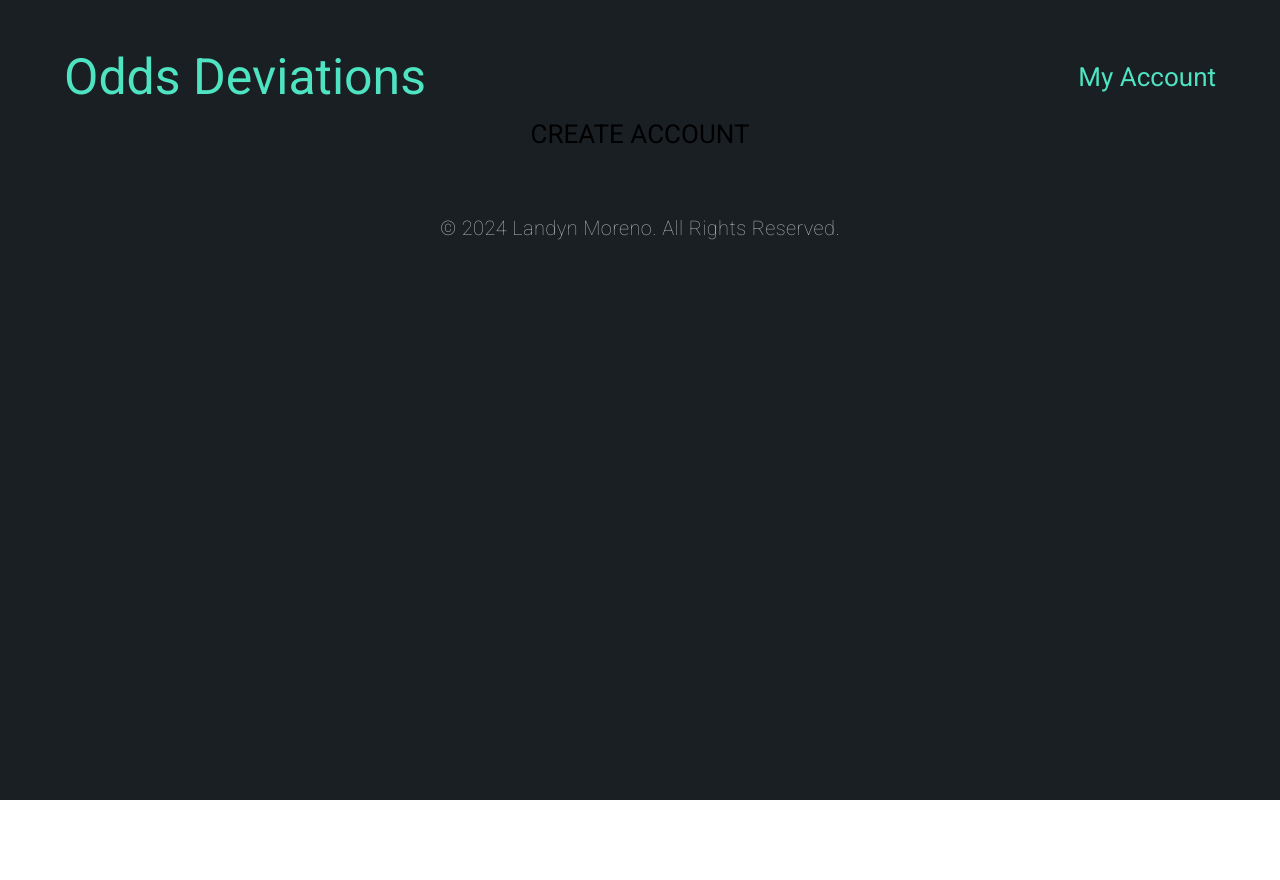
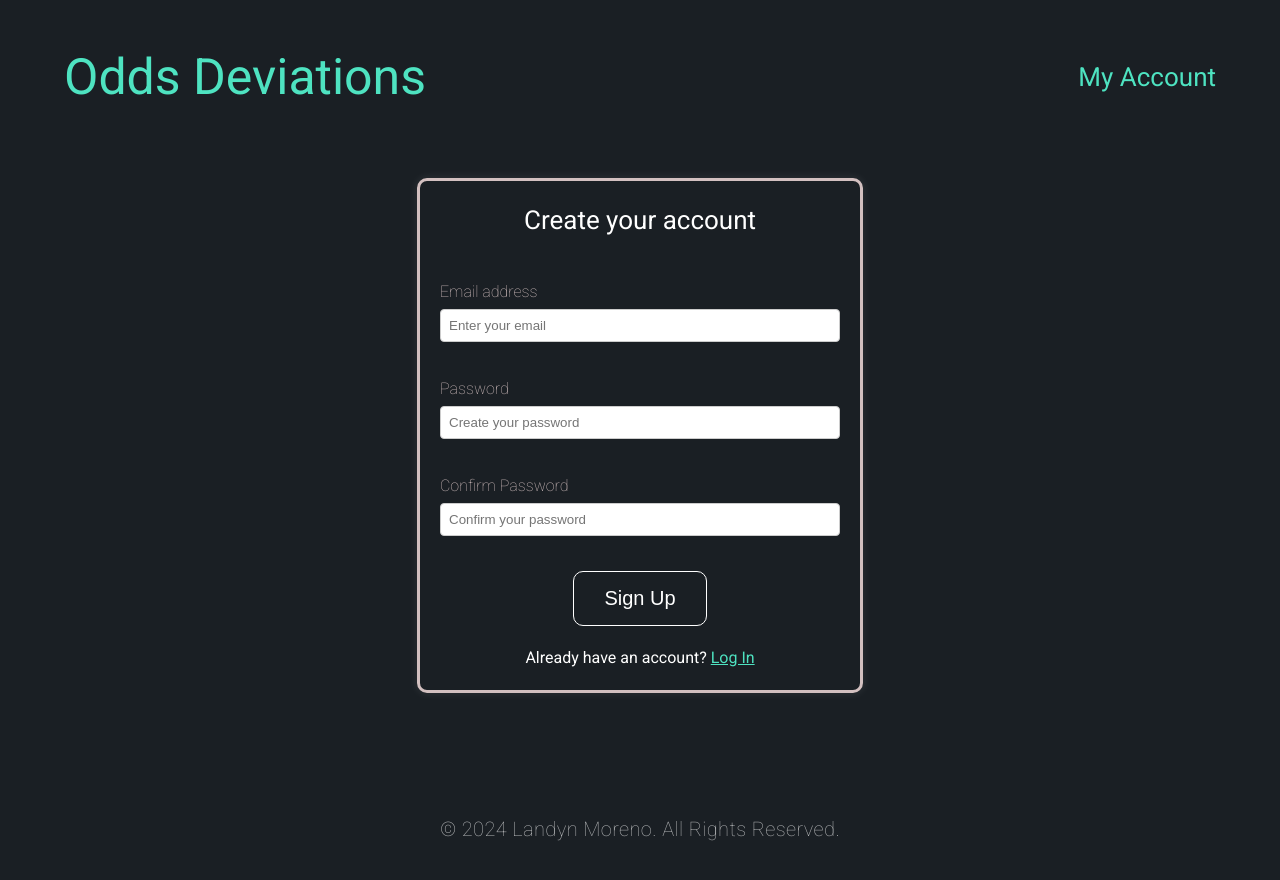
Before and after one commit to LandynMoreno/OddsDeviations, a React (Create React App) app in the folder frontend/: page /CreateAccount in a window 1280 px wide. Shown: the top 880 px of the page. Before the commit the page ends 800 px from the top, so only its background shows below. Built offline with nearby package versions, Linux system fonts and the light colour scheme.

Commit message:
Finished CreateAccount

```diff
--- a/frontend/src/components/Account/CreateAccount/CreateAccount.css
+++ b/frontend/src/components/Account/CreateAccount/CreateAccount.css
@@ -0,0 +1,58 @@
+.create-account-container {
+    display: flex;
+    justify-content: center;
+    align-items: center;
+    height: 80vh;
+}
+
+.create-account-form {
+    width: 100%;
+    max-width: 400px;
+    padding: 20px;
+    text-align: center;
+    border: rgb(211, 192, 192);
+    border-style: solid;
+    box-shadow: 0 0 10px rgba(255, 255, 255, 0.1);
+    border-radius: 10px;
+}
+
+.create-account-form h4 {
+    margin-bottom: 20px;
+    color: white;
+    text-align: center;
+    font-weight: 400;
+}
+
+.inputs-container label {
+    display: block;
+    margin-bottom: 15px;
+}
+
+.inputs-container input[type="text"],
+.inputs-container input[type="password"] {
+    width: 100%;
+    padding: 8px;
+    margin-top: 5px;
+    box-sizing: border-box;
+    border: 1px solid #ccc;
+    border-radius: 4px;
+}
+
+.error-message {
+    color: rgb(211, 192, 192);
+    margin-bottom: 10px;
+    font-size: 1rem;
+    padding-top: 5%;
+}
+
+.login-text {
+    margin-top: 20px;
+    font-size: 0.8rem;
+    color: white;
+}
+
+.login-text span {
+    color: #4ee3c1;
+    text-decoration: underline;
+    cursor: pointer;
+}
--- a/frontend/src/components/Account/CreateAccount/CreateAccount.js
+++ b/frontend/src/components/Account/CreateAccount/CreateAccount.js
@@ -1,81 +1,102 @@
-import { React, useState } from 'react';
+import React, { useState } from 'react';
 import { useNavigate } from 'react-router-dom';
 import './CreateAccount.css';
 
-function CreateAccount () {
-    const [username, setUsername] = useState('');
+function CreateAccount() {
+    const [email, setEmail] = useState('');
     const [password, setPassword] = useState('');
+    const [confirmPassword, setConfirmPassword] = useState('');
     const [errorMessage, setErrorMessage] = useState('');
 
     const navigate = useNavigate();
 
-    function handleUsernameChange (event) {
-      setUsername(event.target.value);
+    function handleEmailChange(event) {
+        setEmail(event.target.value);
     };
 
-    function handlePasswordChange (event) {
+    function handlePasswordChange(event) {
         setPassword(event.target.value);
     };
 
-    function handleSignUp () {
-      navigate('/CreateAccount');
+    function handleConfirmPasswordChange(event) {
+        setConfirmPassword(event.target.value);
     };
 
-    function isValidPassword (password) {
-        // Regular expression to match the criteria
+    const isValidPassword = (password) => {
         const passwordRegex = /^(?=.*[a-z])(?=.*[A-Z])(?=.*\d)(?=.*[@$!%*?&])[A-Za-z\d@$!%*?&]{8,}$/;
         return passwordRegex.test(password);
     };
 
-    async function handleLogin () {
-        if (!username || !password) {
-          setErrorMessage('Please enter both username/email and password.');
+    async function handleCreateAccount() {
+        if (!email || !password || !confirmPassword) {
+            setErrorMessage('Please fill in all fields.');
+            return;
+        }
+
+        if (password !== confirmPassword) {
+            setErrorMessage('Passwords do not match.');
             return;
         }
 
         if (!isValidPassword(password)) {
             setErrorMessage(
-            'Invalid Password, password must be at least 8 characters long with the criteria of at least one lowercase letter, one uppercase letter, one digit, and one special character.'
+                'Password must be at least 8 characters long and include at least one lowercase letter, one uppercase letter, one digit, and one special character.'
             );
             return;
         }
 
-        setErrorMessage(''); // Clear any previous error messages
+        setErrorMessage('');
 
         try {
-          const accountData = username.includes('@')
-            ? { email: username, password }
-            : { username, password };
-
-          console.log(accountData);
-
-          const response = await fetch('http://localhost:8080/accounts/login', {
+            const accountData = { email: email, password: password };
+            const response = await fetch('http://localhost:8080/accounts/create', {
                 method: 'POST',
-            headers: {
-              'Content-Type': 'application/json',
-            },
+                headers: { 'Content-Type': 'application/json' },
                 body: JSON.stringify(accountData),
             });
 
             if (response.ok) {
-            console.log('Account Logged In Successfully!');
-            setUsername('');
-            setPassword('');
-            navigate('/account');
+                console.log('Account Created Successfully!');
+                navigate('/login');
             } else {
-            throw new Error(
-              'An error occurred while logging into the account or the account does not exist.'
-            );
+                throw new Error('An error occurred while creating the account.');
             }
         } catch (error) {
-          console.error('Error Logging into account:', error);
+            console.error('Error creating account:', error);
             setErrorMessage(error.message);
         }
     };
 
     return (
         <div className="create-account-container">
-            CREATE ACCOUNT
+            <form onSubmit={(e) => e.preventDefault()} className="create-account-form">
+                <h4>Create your account</h4>
+
+                <div className="inputs-container">
+                    <label htmlFor="email">
+                        Email address
+                        <input type="text" id="email" value={email} onChange={handleEmailChange} placeholder="Enter your email" />
+                    </label>
+
+                    <label htmlFor="password">
+                        Password
+                        <input type="password" id="password" value={password} onChange={handlePasswordChange} placeholder="Create your password" />
+                    </label>
+
+                    <label htmlFor="confirm-password">
+                        Confirm Password
+                        <input type="password" id="confirm-password" value={confirmPassword} onChange={handleConfirmPasswordChange} placeholder="Confirm your password" />
+                    </label>
+                </div>
+
+                <button type="submit" onClick={handleCreateAccount}>Sign Up</button>
+
+                {errorMessage && <div className="error-message">{errorMessage}</div>}
+
+                <div className="login-text">
+                    Already have an account? <span onClick={() => navigate('/login')}>Log In</span>
+                </div>
+            </form>
         </div>
     );
 }
--- a/frontend/src/components/Account/Login/Login.js
+++ b/frontend/src/components/Account/Login/Login.js
@@ -1,33 +1,34 @@
-import { React, useState } from 'react';
+import React, { useState } from 'react';
 import { useNavigate } from 'react-router-dom';
 import './Login.css';
 
-function Login () {
+function Login() {
     const [username, setUsername] = useState('');
     const [password, setPassword] = useState('');
     const [errorMessage, setErrorMessage] = useState('');
+    const [showModal, setShowModal] = useState(false);
+    const [emailForReset, setEmailForReset] = useState('');
 
     const navigate = useNavigate();
 
-    function handleUsernameChange (event) {
+    const handleUsernameChange = (event) => {
         setUsername(event.target.value);
     };
 
-    function handlePasswordChange (event) {
+    const handlePasswordChange = (event) => {
         setPassword(event.target.value);
     };
 
-    function handleSignUp () {
+    const handleSignUp = () => {
         navigate('/CreateAccount');
     };
 
-    function isValidPassword (password) {
-        // Regular expression to match the criteria
+    const isValidPassword = (password) => {
         const passwordRegex = /^(?=.*[a-z])(?=.*[A-Z])(?=.*\d)(?=.*[@$!%*?&])[A-Za-z\d@$!%*?&]{8,}$/;
         return passwordRegex.test(password);
     };
 
-    async function handleLogin () {
+    const handleLogin = async () => {
         if (!username || !password) {
             setErrorMessage('Please enter both username/email and password.');
             return;
@@ -40,32 +41,20 @@ function Login () {
             return;
         }
 
-        setErrorMessage(''); // Clear any previous error messages
+        setErrorMessage('');
 
         try {
-          const accountData = username.includes('@')
-            ? { email: username, password }
-            : { username, password };
-
-          console.log(accountData);
-
+            const accountData = username.includes('@') ? { email: username, password } : { username, password };
             const response = await fetch('http://localhost:8080/accounts/login', {
                 method: 'POST',
-            headers: {
-              'Content-Type': 'application/json',
-            },
+                headers: { 'Content-Type': 'application/json' },
                 body: JSON.stringify(accountData),
             });
 
             if (response.ok) {
-            console.log('Account Logged In Successfully!');
-            setUsername('');
-            setPassword('');
                 navigate('/');
             } else {
-            throw new Error(
-              'An error occurred while logging into the account or the account does not exist.'
-            );
+                throw new Error('An error occurred while logging into the account or the account does not exist.');
             }
         } catch (error) {
             console.error('Error Logging into account:', error);
@@ -73,36 +62,35 @@ function Login () {
         }
     };
 
+    const toggleModal = () => {
+        setShowModal(!showModal);
+    };
+
+    const handleResetPassword = () => {
+        console.log('Reset password for:', emailForReset);
+        // Here you can add the logic to handle the password reset request
+        toggleModal();
+    };
+
     return (
         <div className="login-container">
+
+            {!showModal && (
                 <form onSubmit={(e) => e.preventDefault()} className="login-form">
                     <h4>Sign in to your account</h4>
 
                     <div className="inputs-container">
                         <label htmlFor="username">
                             Email address
-                        <input
-                            type="text"
-                            id="username"
-                            value={username}
-                            onChange={handleUsernameChange}
-                            placeholder="Enter your email"
-                        />
+                            <input type="text" id="username" value={username} onChange={handleUsernameChange} placeholder="Enter your email" />
                         </label>
 
                         <label htmlFor="password">
                             Password
-                        <input
-                            type="password"
-                            id="password"
-                            value={password}
-                            onChange={handlePasswordChange}
-                            placeholder="Enter your password"
-                        />
-                        <div className="forgot-password">Forgot password?</div>
+                            <input type="password" id="password" value={password} onChange={handlePasswordChange} placeholder="Enter your password" />
+                            <div className="forgot-password" onClick={toggleModal}>Forgot password?</div>
                         </label>
                     </div>
-
 
                     <button type="submit" onClick={handleLogin}>Sign in</button>
 
@@ -112,6 +100,27 @@ function Login () {
                         Not a member? <span onClick={handleSignUp}>Sign Up Now</span>
                     </div>
                 </form>
+            )}
+
+
+            {showModal && (
+                <div className="modal">
+                    <div className="modal-content">
+                        <h4>Forgot Password?</h4>
+                        <input
+                            type="email"
+                            value={emailForReset}
+                            onChange={(e) => setEmailForReset(e.target.value)}
+                            placeholder="Enter your email"
+                        />
+                        <div className="buttons-container">
+                            <button onClick={handleResetPassword}>Reset my password</button>
+                            <button onClick={toggleModal}>Back to Login</button>
+                        </div>
+                    </div>
+                </div>
+            )}
+
         </div>
     );
 }
```
Also changed, not shown: frontend/src/components/Account/Login/Login.css (+39 -0 lines). Lines whose indentation alone changed are shown as unchanged.
